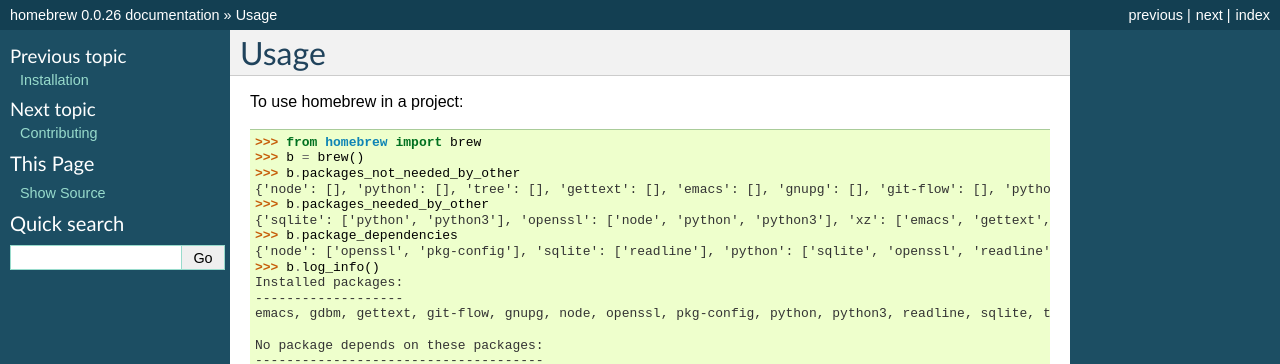
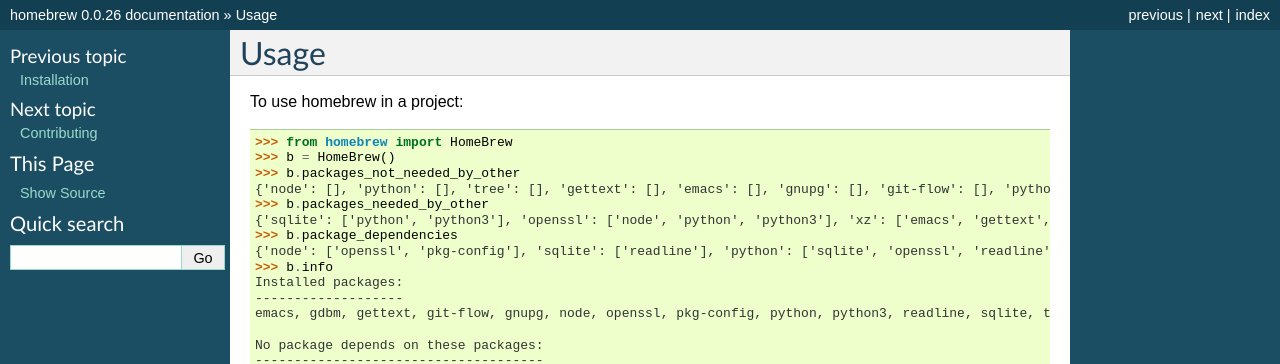
Before and after one commit to pombredanne/homebrew-1, a Sphinx documentation site: the page built from docs/usage.rst, in a window 1280 px wide. Shown: the top 364 px of the page. Built offline with Sphinx 7.4.7, drawn with Linux system fonts in a browser that asks for light colours.

Commit message:
Update documentation

```diff
--- a/docs/usage.rst
+++ b/docs/usage.rst
@@ -4,15 +4,15 @@
 
 To use homebrew in a project::
 
-    >>> from homebrew import brew
-    >>> b = brew()
+    >>> from homebrew import HomeBrew
+    >>> b = HomeBrew()
     >>> b.packages_not_needed_by_other
     {'node': [], 'python': [], 'tree': [], 'gettext': [], 'emacs': [], 'gnupg': [], 'git-flow': [], 'python3': []}
     >>> b.packages_needed_by_other
     {'sqlite': ['python', 'python3'], 'openssl': ['node', 'python', 'python3'], 'xz': ['emacs', 'gettext', 'python3'], 'readline': ['python', 'python3', 'sqlite'], 'gdbm': ['python', 'python3'], 'pkg-config': ['emacs', 'node', 'python', 'python3']}
     >>> b.package_dependencies
     {'node': ['openssl', 'pkg-config'], 'sqlite': ['readline'], 'python': ['sqlite', 'openssl', 'readline', 'gdbm', 'pkg-config'], 'gettext': ['xz'], 'emacs': ['xz', 'pkg-config'], 'python3': ['sqlite', 'openssl', 'xz', 'readline', 'gdbm', 'pkg-config']}
-    >>> b.log_info()
+    >>> b.info
     Installed packages:
     -------------------
     emacs, gdbm, gettext, git-flow, gnupg, node, openssl, pkg-config, python, python3, readline, sqlite, tree, xz
```
